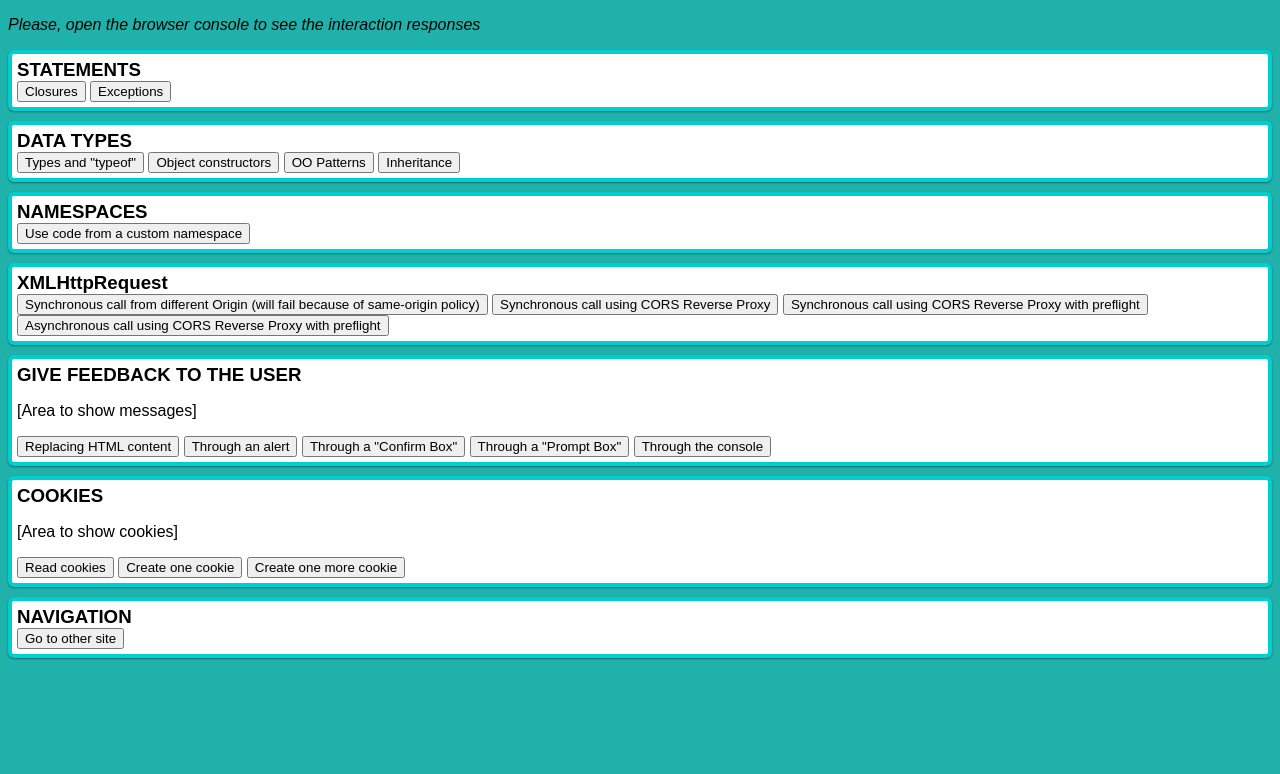
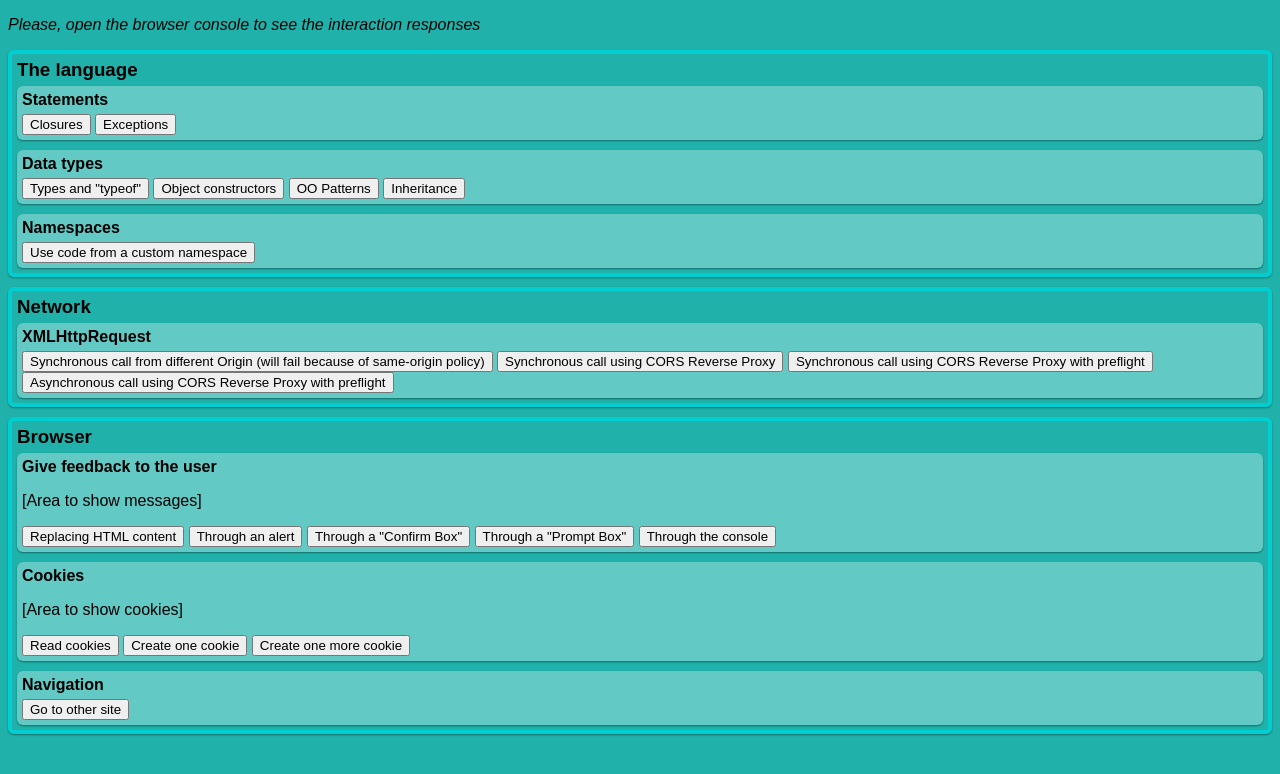
Before and after one commit to alexmorosmarco/es5-interactive-cheatsheet, a plain HTML site: page index.html in a window 1280 px wide. Drawn offline with Linux system fonts and the light colour scheme.

Commit message:
content divided in articles and sections

```diff
--- a/css/index.css
+++ b/css/index.css
@@ -1,5 +1,6 @@
-h3 {
-  margin: 0px; /* To avoid UA default stylesheet margins */
+h3, h4 {
+  /* To avoid UA default stylesheet margins */
+  margin: 0px;
 }
 
 body {
@@ -7,15 +8,34 @@ body {
   font-family: Arial, sans-serif;
 }
 
-section {
+.briefing {
+  font-style: italic;
+}
+
+article {
   border: 4px solid darkturquoise;
   border-radius: 6px;
   padding: 5px;
   margin-bottom: 10px;
-  background-color: white;
-  box-shadow: 0 1px 2px rgba(0,0,0,0.4);
+  box-shadow: 0 1px 2px rgba(0, 0, 0, 0.4);
 }
 
-.briefing {
-  font-style: italic;
+article > h3 {
+  margin-bottom: 5px;
 }
+
+article > section {
+  border-radius: 6px;
+  padding: 5px;
+  margin-bottom: 10px;
+  background-color: rgba(255, 255, 255, 0.3);
+  box-shadow: 0 1px 2px rgba(0, 0, 0, 0.4);
+}
+
+article > section:last-child {
+  margin-bottom: 0px;
+}
+
+article > section > h4 {
+  margin-bottom: 5px;
+}
--- a/index.html
+++ b/index.html
@@ -12,30 +12,34 @@
     <meta name="apple-mobile-web-app-capable" content="yes">
     <!-- apple-mobile-web-app-status-bar-style (iOS Safari): customize iOS Status Bar [default, black, black-translucent] -->
     <meta name="apple-mobile-web-app-status-bar-style" content="black">
-
     <title>ES5 interactive cheat sheet</title>
     <link rel="stylesheet" href="css/index.css">
   </head>
   <body>
     <p class="briefing">Please, open the browser console to see the interaction responses</p>
+    <article>
+      <h3>The language</h3>
       <section>
-      <h3>STATEMENTS</h3>
+        <h4>Statements</h4>
         <button onclick="testClosure()">Closures</button>
         <button onclick="testExceptions()">Exceptions</button>
       </section>
       <section>
-      <h3>DATA TYPES</h3>
+        <h4>Data types</h4>
         <button onclick="testTypes()">Types and "typeof"</button>
         <button onclick="testObjects()">Object constructors</button>
         <button onclick="testPatterns()">OO Patterns</button>
         <button onclick="testInheritance()">Inheritance</button>
       </section>
       <section>
-      <h3>NAMESPACES</h3>
+        <h4>Namespaces</h4>
         <button id="btUseNamespace">Use code from a custom namespace</button>
       </section>
+    </article>
+    <article>
+      <h3>Network</h3>
       <section>
-      <h3>XMLHttpRequest</h3>
+        <h4>XMLHttpRequest</h4>
         <button onclick="xhrSyncCORSFromDifferentOrigin()">Synchronous call from different Origin (will fail because of same-origin policy)</button>
         <button onclick="xhrSyncCORSThroughReverseProxy()">Synchronous call using CORS Reverse Proxy</button>
         <button onclick="xhrSyncCORSThroughReverseProxyWithPreflight()">Synchronous call using CORS Reverse Proxy with preflight</button>
@@ -43,8 +47,11 @@
           <button onclick="xhrAsyncCORSThroughReverseProxyWithPreflight()">Asynchronous call using CORS Reverse Proxy with preflight</button>
         </div>
       </section>
+    </article>
+    <article>
+      <h3>Browser</h3>
       <section>
-      <h3>GIVE FEEDBACK TO THE USER</h3>
+        <h4>Give feedback to the user</h4>
         <p id="warnMessage">[Area to show messages]</p>
         <button onclick="warnUserWithHTML()">Replacing HTML content</button>
         <button onclick="warnUserWithAlert('Take care!')">Through an alert</button>
@@ -53,16 +60,17 @@
         <button onclick="writeToConsole('Warning the user via console')">Through the console</button>
       </section>
       <section>
-      <h3>COOKIES</h3>
+        <h4>Cookies</h4>
         <p id="cookieInfo">[Area to show cookies]</p>
         <button onclick="readCookie()">Read cookies</button>
         <button onclick="createCookie()">Create one cookie</button>
         <button onclick="createCookie2()">Create one more cookie</button>
       </section>
       <section>
-      <h3>NAVIGATION</h3>
+        <h4>Navigation</h4>
         <button onclick="gotoOtherSite()">Go to other site</button>
       </section>
+    </article>
     <!-- ECMAScript -->
     <script src="js/index.js"></script>
     <script src="js/feedback.js"></script>
```
Lines whose indentation alone changed are shown as unchanged.
